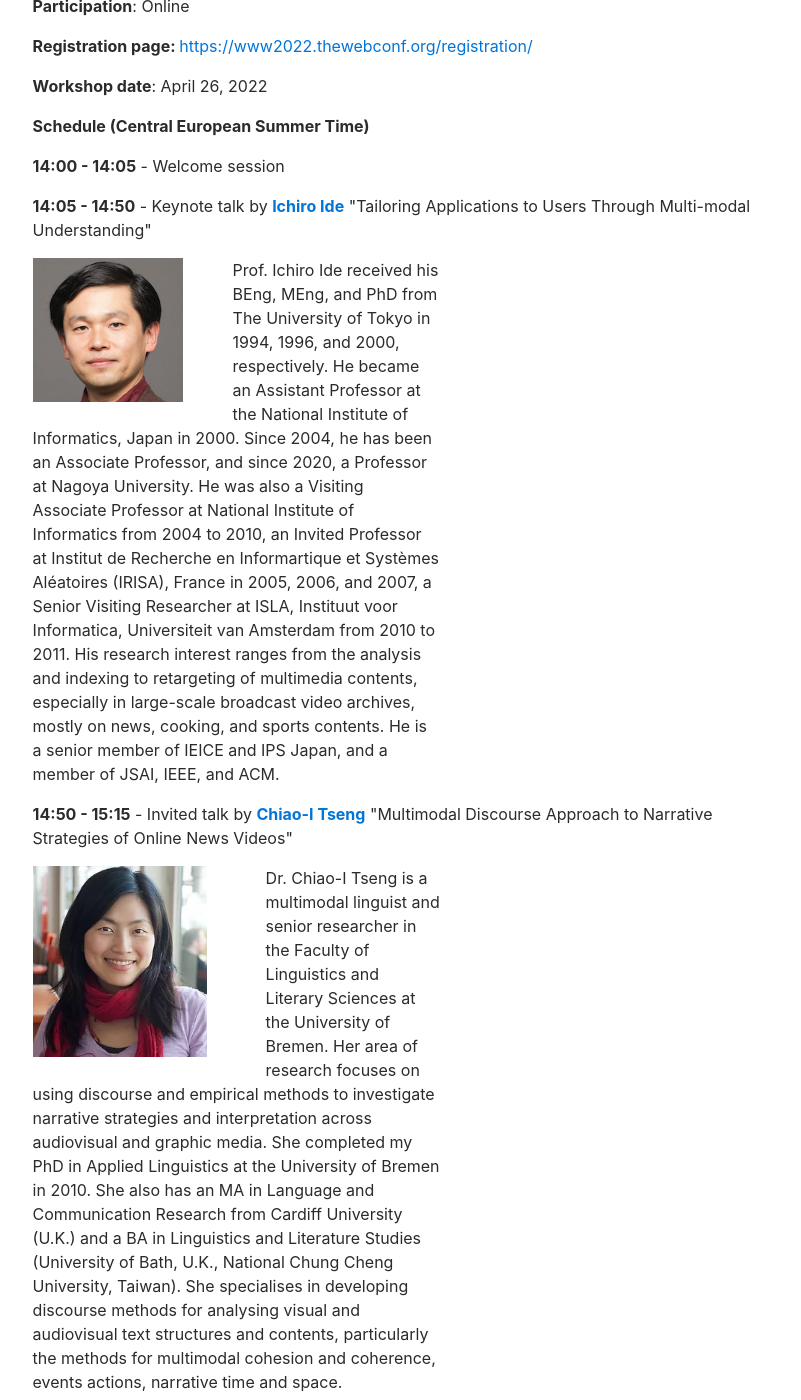
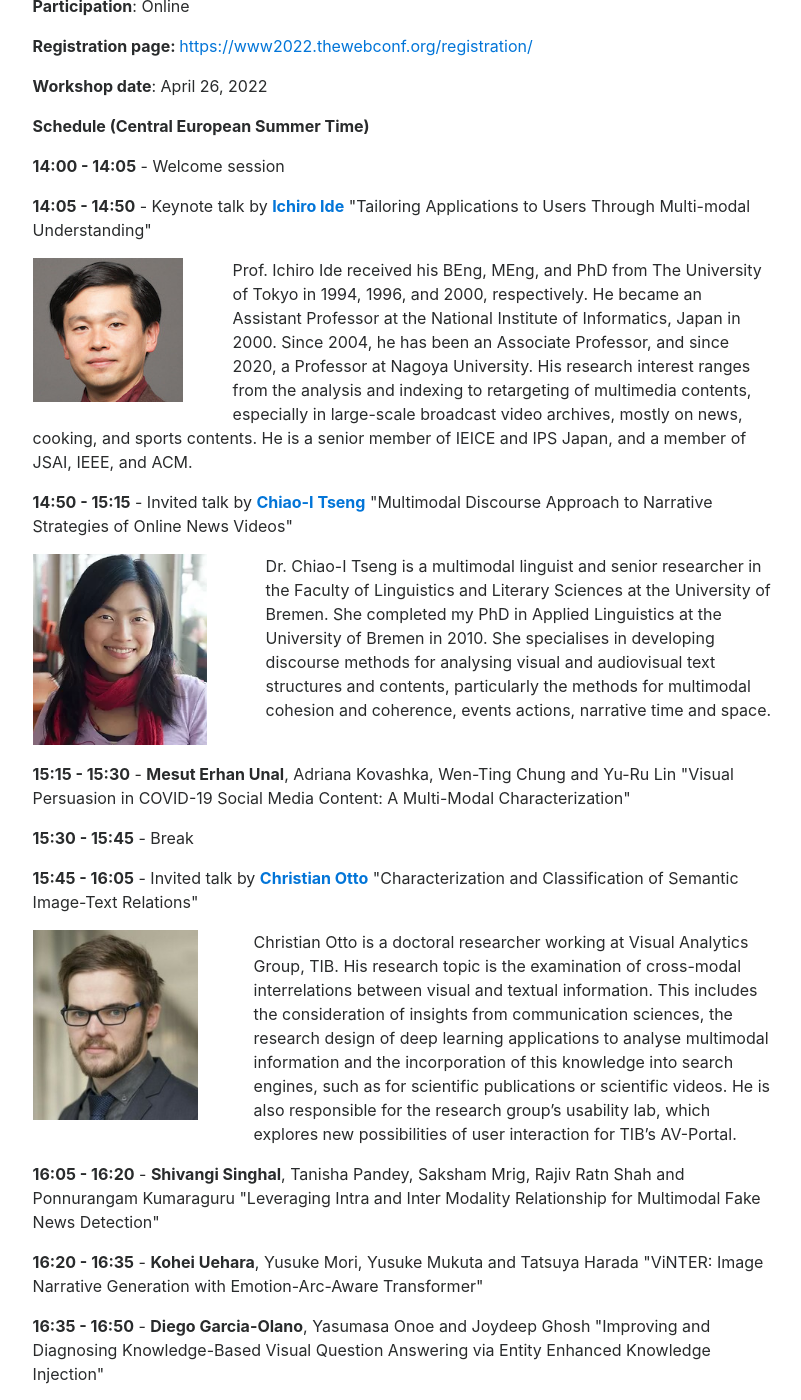
Before and after one commit to muws-workshop/muws-workshop.github.io, a Jekyll site: the page built from index.html, in a window 1280 px wide and 1400 px high, scrolled down 490 px. Shown: the whole window, without its empty margins (237-1038 px from the left). Built offline with Jekyll 4.4.1, drawn with Linux system fonts in a browser that asks for light colours; nearby versions of some CDN libraries.

Commit message:
index update

```diff
--- a/index.html
+++ b/index.html
@@ -26,14 +26,14 @@ slide_id: 0
 
                 <div>
                 <p style="float: left;"><img src="./assets/images/2022_images/ide.jpg" style="max-width:75%;"></p>
-                <p style="max-width:55%;">Prof. Ichiro Ide received his BEng, MEng, and PhD from The University of Tokyo in 1994, 1996, and 2000, respectively. He became an Assistant Professor at the National Institute of Informatics, Japan in 2000. Since 2004, he has been an Associate Professor, and since 2020, a Professor at Nagoya University. He was also a Visiting Associate Professor at National Institute of Informatics from 2004 to 2010, an Invited Professor at Institut de Recherche en Informartique et Systèmes Aléatoires (IRISA), France in 2005, 2006, and 2007, a Senior Visiting Researcher at ISLA, Instituut voor Informatica, Universiteit van Amsterdam from 2010 to 2011. His research interest ranges from the analysis and indexing to retargeting of multimedia contents, especially in large-scale broadcast video archives, mostly on news, cooking, and sports contents. He is a senior member of IEICE and IPS Japan, and a member of JSAI, IEEE, and ACM.</p>
+                <p style="max-width:100%;">Prof. Ichiro Ide received his BEng, MEng, and PhD from The University of Tokyo in 1994, 1996, and 2000, respectively. He became an Assistant Professor at the National Institute of Informatics, Japan in 2000. Since 2004, he has been an Associate Professor, and since 2020, a Professor at Nagoya University. His research interest ranges from the analysis and indexing to retargeting of multimedia contents, especially in large-scale broadcast video archives, mostly on news, cooking, and sports contents. He is a senior member of IEICE and IPS Japan, and a member of JSAI, IEEE, and ACM.</p>
                 </div>
 
             <p></p>
             <p><b>14:50 - 15:15</b> - Invited talk by <a href="https://www.chiaoitseng.de/"><b>Chiao-I Tseng</b></a> "Multimodal Discourse Approach to Narrative Strategies of Online News Videos"</p>
             <div>
                 <p style="float: left;"><img src="./assets/images/2022_images/tseng.webp" style="max-width:75%;"></p>
-                <p style="max-width:55%;"> Dr. Chiao-I Tseng is a multimodal linguist and senior researcher in the Faculty of Linguistics and Literary Sciences at the University of Bremen. Her area of research focuses on using discourse and empirical methods to investigate narrative strategies and interpretation across audiovisual and graphic media. She completed my PhD in Applied Linguistics at the University of Bremen in 2010. She also has an MA in Language and Communication Research from Cardiff University (U.K.) and a BA in Linguistics and Literature Studies (University of Bath, U.K., National Chung Cheng University, Taiwan). She specialises in developing discourse methods for analysing visual and audiovisual text structures and contents, particularly the methods for multimodal cohesion and coherence, events actions, narrative time and space. </p>
+                <p style="max-width:100%;"> Dr. Chiao-I Tseng is a multimodal linguist and senior researcher in the Faculty of Linguistics and Literary Sciences at the University of Bremen. She completed my PhD in Applied Linguistics at the University of Bremen in 2010. She specialises in developing discourse methods for analysing visual and audiovisual text structures and contents, particularly the methods for multimodal cohesion and coherence, events actions, narrative time and space. </p>
             </div>
 
 
@@ -46,14 +46,8 @@ slide_id: 0
 
             <div>
                 <p style="float: left;"><img src="./assets/images/2022_images/otto.jpg" style="max-width:75%;"></p>
-                <p style="max-width:55%;"> Christian Otto is a doctoral researcher working at Visual Analytics Group, TIB. His research topic is the examination of cross-modal interrelations between visual and textual information. This includes the consideration of insights from communication sciences, the research design of deep learning applications to analyse multimodal information and the incorporation of this knowledge into search engines, such as for scientific publications or scientific videos. He is also responsible for the research group’s usability lab, which explores new possibilities of user interaction for TIB’s AV-Portal. </p>
+                <p style="max-width:100%;"> Christian Otto is a doctoral researcher working at Visual Analytics Group, TIB. His research topic is the examination of cross-modal interrelations between visual and textual information. This includes the consideration of insights from communication sciences, the research design of deep learning applications to analyse multimodal information and the incorporation of this knowledge into search engines, such as for scientific publications or scientific videos. He is also responsible for the research group’s usability lab, which explores new possibilities of user interaction for TIB’s AV-Portal. </p>
             </div>
-
-
-            </br>
-            </br>
-            </br>
-            </br>
 
             <p><b>16:05 - 16:20</b> -  <b>Shivangi Singhal</b>, Tanisha Pandey, Saksham Mrig, Rajiv Ratn Shah and Ponnurangam Kumaraguru "Leveraging Intra and Inter Modality Relationship for Multimodal Fake News Detection"</p>
             <p><b>16:20 - 16:35</b> - <b>Kohei Uehara</b>, Yusuke Mori, Yusuke Mukuta and Tatsuya Harada "ViNTER: Image Narrative Generation with Emotion-Arc-Aware Transformer"</p>
```
